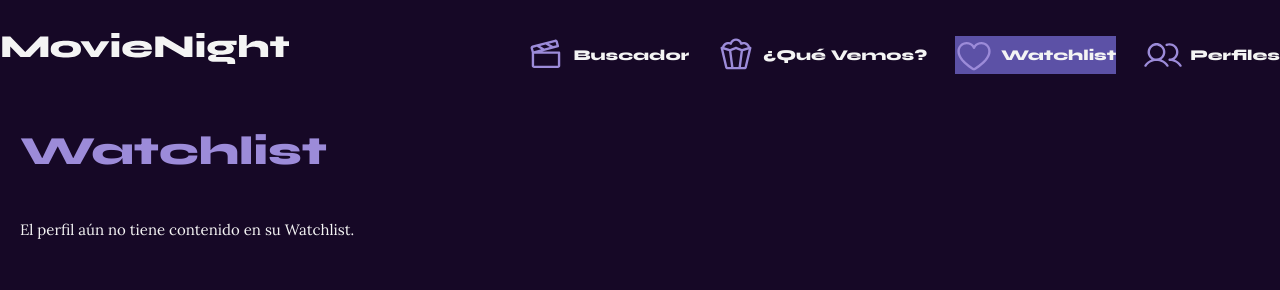
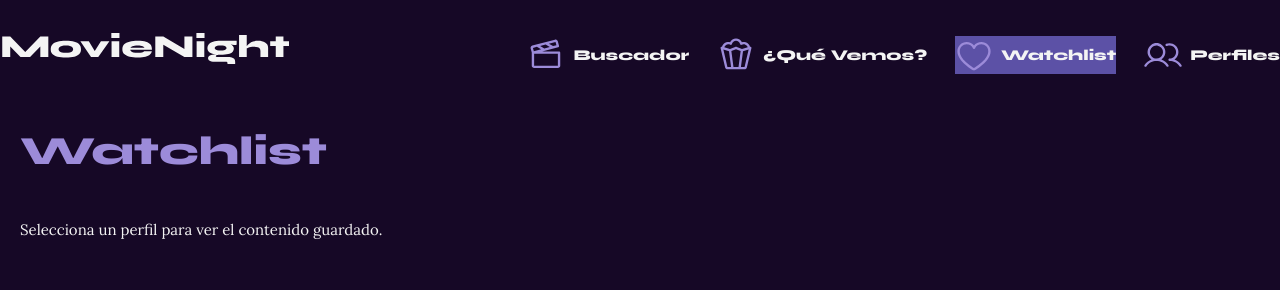
Before and after one commit to LauraGDev/MovieNight-Front, a React (Vite) app: page /watchlist in a window 1280 px wide. Shown: the top 290 px of the page. Built offline with nearby package versions, Linux system fonts and the light colour scheme.

Commit message:
add message when profile is not selected

```diff
--- a/src/pages/Watchlist.jsx
+++ b/src/pages/Watchlist.jsx
@@ -28,7 +28,7 @@ const Watchlist = () => {
                     setResults(response);
                 } catch (error) {
                     console.log(error.message);
-                    setResults([])
+                    setResults([]);
                 }
             };
 
@@ -36,19 +36,29 @@ const Watchlist = () => {
         } else {
             setResults([]);
         }
-    }, [profile,token]);
+    }, [profile, token]);
 
     return (
         <section className="mt-7 mb-24">
             <h1 className="text-4xl font-syne font-extrabold leading-tight text-primary mb-5">
                 Watchlist
             </h1>
-            <ProfileSelector onSelectProfile={handleProfileSelection} selectedProfileId={profile}/>
-            {results.length > 0 ? (
-                <CardContainer data={results} />
-            ) : (
-                <p>El perfil aún no tiene contenido en su Watchlist.</p>
+            <ProfileSelector
+                onSelectProfile={handleProfileSelection}
+                selectedProfileId={profile}
+            />
+            {profile && (
+                <>
+                    {results.length > 0 ? (
+                        <CardContainer data={results} />
+                    ) : (
+                        <p>El perfil aún no tiene contenido en su Watchlist.</p>
+                    )}
+                </>
             )}
+            {!profile &&
+            <p>Selecciona un perfil para ver el contenido guardado.</p>
+            }
         </section>
     );
 };
```
